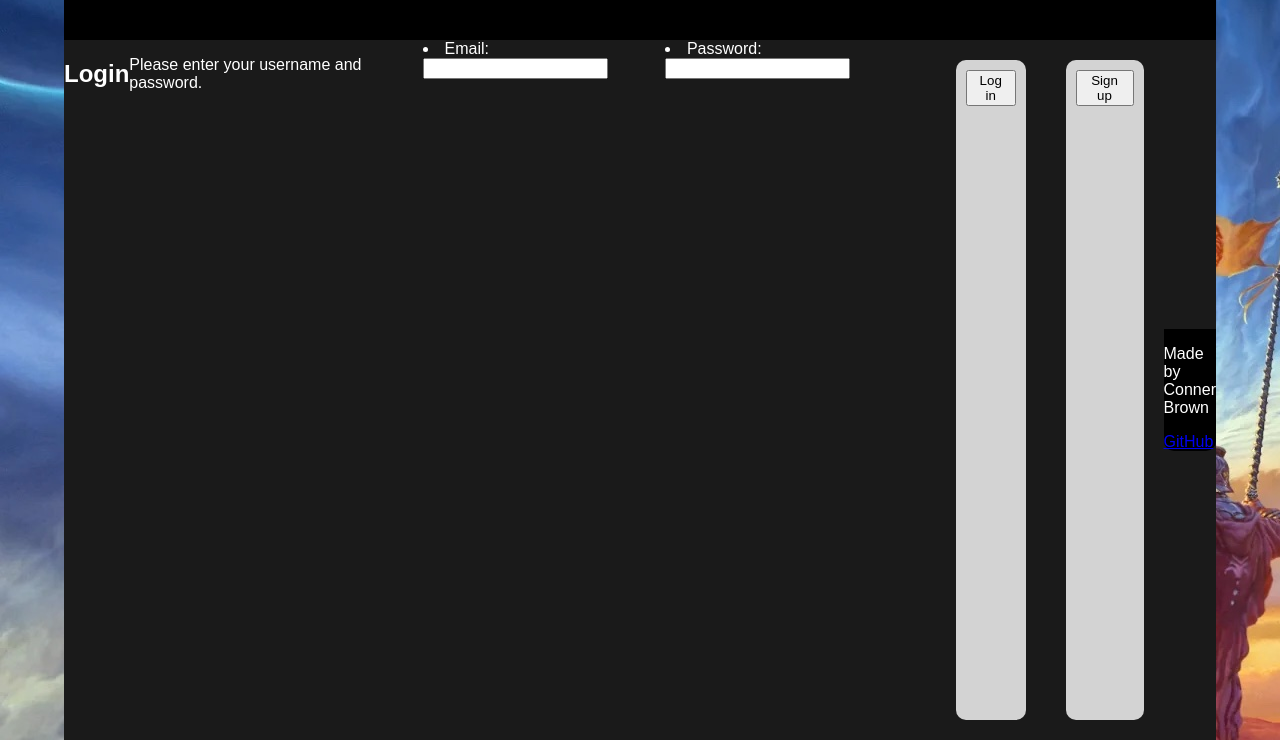
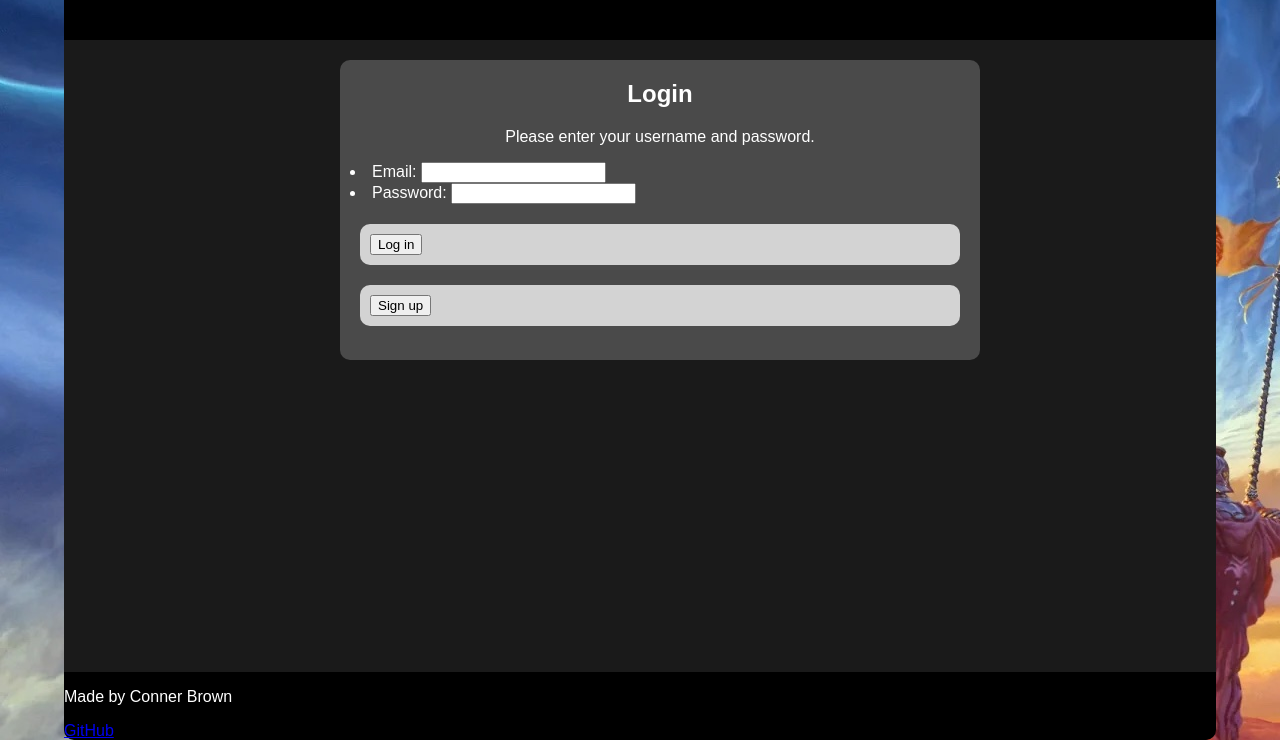
Before and after one commit to Treckon/start-up, a plain HTML site: page login.html in a window 1280 px wide. Shown: the part 60-800 px from the top of the page. Drawn offline with Linux system fonts and the light colour scheme.

Commit message:
Enter basic CSS for login page

```diff
--- a/index.css
+++ b/index.css
@@ -89,6 +89,20 @@ p.alert{
 h2.instruction{
     text-align: center;
 }
+p.instruction{
+    text-align: center;
+}
+
 #profile{
     flex: 1;
 }
+#login{
+    flex: 0, 300px;
+    width: 50%;
+    height: 300px;
+    position:fixed;
+    left: 25%;
+}
+li{
+    margin-left: 10px;
+}
--- a/login.html
+++ b/login.html
@@ -12,8 +12,9 @@
     </header>
 
     <main>
-        <h2>Login</h2>
-        <p>Please enter your username and password.</p>
+        <section id="login">
+            <h2 class="instruction">Login</h2>
+            <p class="instruction">Please enter your username and password.</p>
 
             <li>
                 <label for="email">Email: </label>
@@ -29,13 +30,12 @@
             <form action="editprofile.html">
                 <button type="signup">Sign up</button>
             </form>
-
+        </section>
+    </main>
     <footer>
         <p>Made by Conner Brown</p>
         <a href="https://github.com/Treckon/start-up">GitHub</a>
     </footer>
 
-    </main>
-
 </body>
 </html>
```
Also changed, not shown: editprofile.html (+6 -0 lines). Lines whose indentation alone changed are shown as unchanged.
